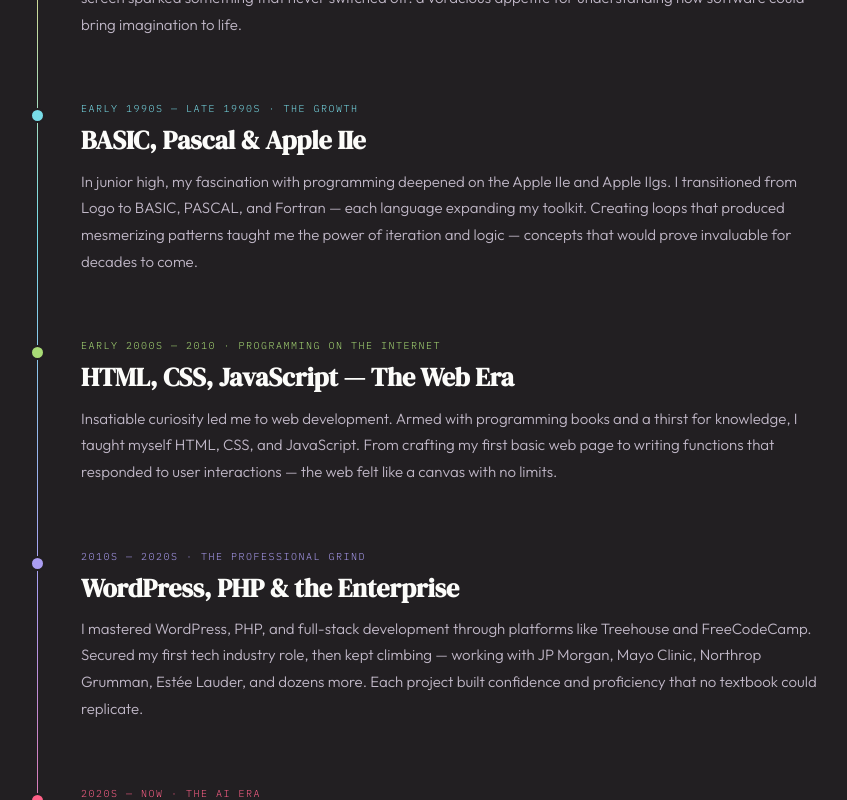
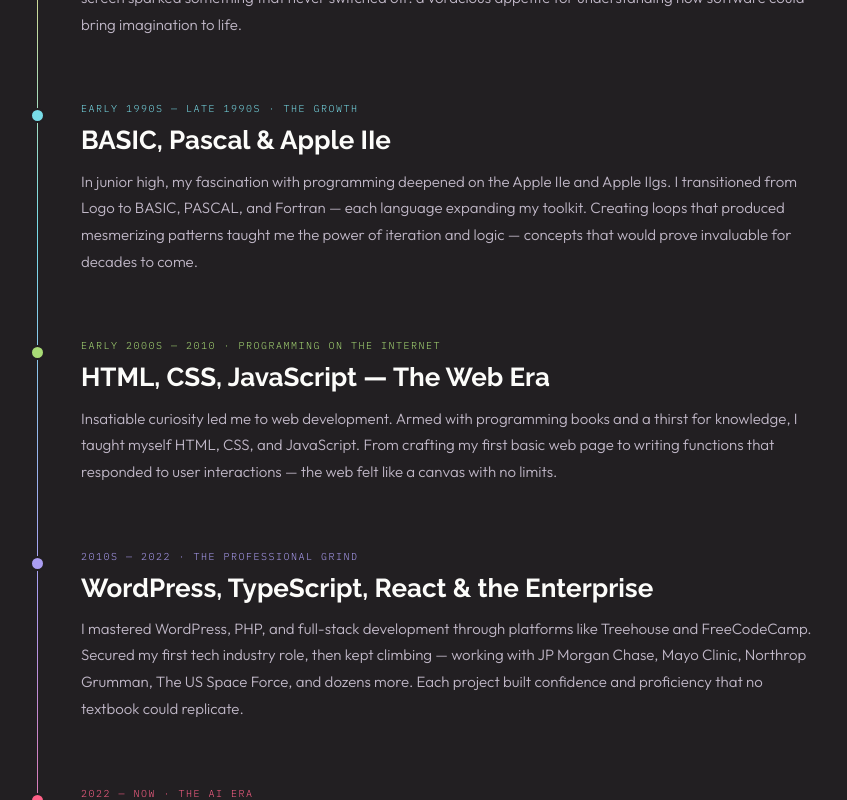
Before and after one commit to MikeLegemah5799/mleg-nextjs, a Next.js app: page /about in a window 1280 px wide. Shown: the part 2000-2800 px from the top of the page, without its empty margins (23-870 px from the left). Built offline with nearby package versions, Linux system fonts and the light colour scheme.

Commit message:
update content

```diff
--- a/app/about/page.tsx
+++ b/app/about/page.tsx
@@ -34,12 +34,12 @@ const TIMELINE = [
     body: `Insatiable curiosity led me to web development. Armed with programming books and a thirst for knowledge, I taught myself HTML, CSS, and JavaScript. From crafting my first basic web page to writing functions that responded to user interactions — the web felt like a canvas with no limits.`,
   },
   {
-    color: 'var(--purple)', date: '2010s — 2020s · The Professional Grind',
-    title: 'WordPress, PHP & the Enterprise',
-    body: `I mastered WordPress, PHP, and full-stack development through platforms like Treehouse and FreeCodeCamp. Secured my first tech industry role, then kept climbing — working with JP Morgan, Mayo Clinic, Northrop Grumman, Estée Lauder, and dozens more. Each project built confidence and proficiency that no textbook could replicate.`,
+    color: 'var(--purple)', date: '2010s — 2022 · The Professional Grind',
+    title: 'WordPress, TypeScript, React & the Enterprise',
+    body: `I mastered WordPress, PHP, and full-stack development through platforms like Treehouse and FreeCodeCamp. Secured my first tech industry role, then kept climbing — working with JP Morgan Chase, Mayo Clinic, Northrop Grumman, The US Space Force, and dozens more. Each project built confidence and proficiency that no textbook could replicate.`,
   },
   {
-    color: 'var(--pink)', date: '2020s — Now · The AI Era',
+    color: 'var(--pink)', date: '2022 — Now · The AI Era',
     title: 'Principal AI Engineer',
     body: `The emergence of large language models and the AI revolution drew me in completely. I've gone deep on LLM architecture, RAG systems, agentic workflows, and AI product engineering. Today I operate at the intersection of deep technical expertise and strategic leadership — building the intelligent systems that will define the next decade.`,
   },
@@ -66,7 +66,7 @@ export default function About() {
               <em className={s.heroTitleEm}>Michael Legemah?</em>
             </h1>
             <p className={s.heroDesc}>
-              I&apos;m a <strong>Principal AI Engineer</strong> with a front-end bias and over 10 years of
+              I&apos;m a <strong>Principal AI Engineer</strong> with full-stack engineering experience and over 10 years of
               professional experience — spanning financial services, healthcare, defense, and consumer brands.
               I&apos;ve evolved from building pixel-perfect interfaces to architecting production AI systems that
               actually ship and scale.
--- a/app/layout.tsx
+++ b/app/layout.tsx
@@ -21,10 +21,7 @@ export default function RootLayout({ children }: { children: React.ReactNode })
       <head>
         <link rel="preconnect" href="https://fonts.googleapis.com" />
         <link rel="preconnect" href="https://fonts.gstatic.com" crossOrigin="anonymous" />
-        <link
-          href="https://fonts.googleapis.com/css2?family=DM+Serif+Display:ital@0;1&family=IBM+Plex+Mono:wght@300;400;500&family=Outfit:wght@300;400;500;600&display=swap"
-          rel="stylesheet"
-        />
+        <link href="https://fonts.googleapis.com/css2?family=IBM+Plex+Mono:ital,wght@0,100;0,200;0,300;0,400;0,500;0,600;0,700;1,100;1,200;1,300;1,400;1,500;1,600;1,700&family=Outfit:wght@100..900&family=Raleway:ital,wght@0,100..900;1,100..900&display=swap" rel="stylesheet" />
       </head>
       <body>{children}</body>
     </html>
--- a/styles/globals.css
+++ b/styles/globals.css
@@ -2,7 +2,8 @@
    MLEG.TECH — MONOKAI PRO VIBRANT DESIGN SYSTEM
    ══════════════════════════════════════════════ */
 
-@import url('https://fonts.googleapis.com/css2?family=DM+Serif+Display:ital@0;1&family=IBM+Plex+Mono:wght@300;400;500&family=Outfit:wght@300;400;500;600&display=swap');
+/* @import url('https://fonts.googleapis.com/css2?family=DM+Serif+Display:ital@0;1&family=IBM+Plex+Mono:wght@300;400;500&family=Outfit:wght@300;400;500;600&display=swap'); */
+@import url('https://fonts.googleapis.com/css2?family=IBM+Plex+Mono:ital,wght@0,100;0,200;0,300;0,400;0,500;0,600;0,700;1,100;1,200;1,300;1,400;1,500;1,600;1,700&family=Outfit:wght@100..900&family=Raleway:ital,wght@0,100..900;1,100..900&display=swap');
 
 /* ── PALETTE ── */
 :root {
@@ -27,7 +28,7 @@
   --muted:   #7e6f8d;
 
   /* Font families */
-  --font-serif: 'DM Serif Display', serif;
+  --font-serif: 'Raleway', sans-serif;
   --font-mono:  'IBM Plex Mono', monospace;
   --font-sans:  'Outfit', sans-serif;
 }
```
Also changed, not shown: app/page.tsx (+12 -12 lines).
